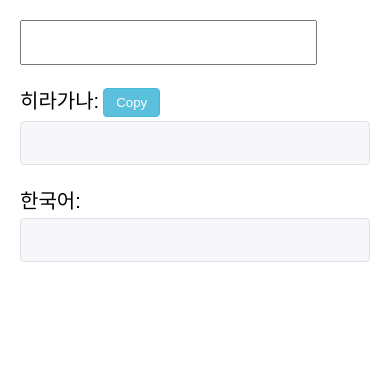
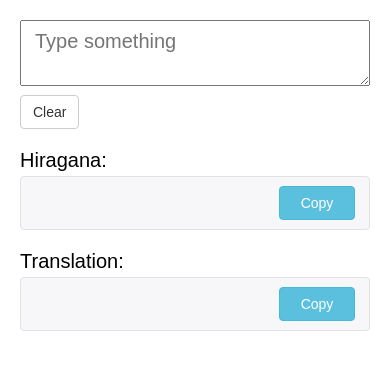
Before and after one commit to njung1292/hangeul-to-hiragana, a React (Create React App) app in the folder src/client/: page / in a window 390 px wide. Shown: the top 370 px of the page. Built offline with nearby package versions, Linux system fonts and the light colour scheme.

Commit message:
More UI changes and some refactoring
- Made styling more mobile-friendly
- Added a "clear input" button
- Moved hangeul conversion helpers to a separate file
- Moved template jsx to a separate file

```diff
--- a/src/client/src/App.css
+++ b/src/client/src/App.css
@@ -3,48 +3,80 @@ body {
   margin: 20px;
 }
 
-input {
+textarea {
   padding: 9px 14px;
+  width: 100%;
   font: 20px sans-serif;
+  -webkit-box-sizing: border-box;
+  -moz-box-sizing: border-box;
+  box-sizing: border-box;
+}
+
+.wrapper {
+  max-width: 600px;
 }
 
 .section {
   margin-top: 20px;
 }
 
-.copyButton {
+.output {
+  margin-top: 4px;
+  border: 1px solid #e1e1e8;
+  border-radius: 4px;
+  padding: 9px 14px;
+  min-height: 34px;
+  background-color: #f7f7f9;
+}
+
+.readonly {
+  display: none;
+}
+
+button {
+  cursor: pointer;
   display: inline-block;
   vertical-align: middle;
-  color: #ffffff;
+  text-align: center;
   font-weight: 400;
-  background-color: #5bc0de;
-  border: 1px solid #46b8da;
+  font-size: 14px;
+  line-height: 1.42857143;
+  border: 1px solid transparent;
   border-radius: 4px;
   padding: 6px 12px;
-  margin-left: 4px;
 }
 
-.copyButton:hover {
+.clear-btn {
+  color: #333;
+  background-color: #fff;
+  border-color: #ccc;
+  margin-top: 4px;
+}
+
+.clear-btn:hover {
+  background-color: #e6e6e6;
+  border-color: #adadad;
+}
+
+.copy-btn {
+  float: right;
+  color: #ffffff;
+  background-color: #5bc0de;
+  border-color: #46b8da;
+  width: 76px;
+}
+
+.copy-btn:hover {
   background-color: #31b0d5;
   border-color: #269abc;
 }
 
-.copyButton[disabled] {
+.copy-btn[disabled] {
   cursor: not-allowed;
   opacity: 0.65;
 }
 
-.copyButton[disabled]:hover{
+.copy-btn[disabled]:hover{
   background-color: #5bc0de;
   border-color: #46b8da;
 }
-
-.copyableText {
-  margin-top: 4px;
-  background-color: #f7f7f9;
-  border: 1px solid #e1e1e8;
-  border-radius: 4px;
-  padding: 9px 14px;
-  min-height: 24px;
-  width: auto;
-}
--- a/src/client/src/App.js
+++ b/src/client/src/App.js
@@ -1,141 +1,104 @@
 import React from 'react';
 import _ from 'lodash';
-import './App.css';
-import hangeulToHiraganaMap from './hiraganaMaps/hangeulToHiraganaMap';
+import hangeulConverter from './hangeulConverter';
+import AppTemplate from './AppTemplate';
 
 class App extends React.Component {
   constructor(props) {
     super(props);
     this.state = {
-      textCopied: false,
+      hiraganaCopied: false,
+      translationCopied: false,
       hiraganaOutput: '',
       translation: '',
       prevHiragana: '',
     };
+
+    // Event handlers
+    this.handleClear = this.handleClear.bind(this);
+    this.handleInputChange = this.handleInputChange.bind(this);
+    this.handleOnCopyHiragana = this.handleOnCopyHiragana.bind(this);
+    this.handleOnCopyTranslation = this.handleOnCopyTranslation.bind(this);
+
+    // DOM Refs
+    this.textareaRef = React.createRef();
   }
 
-  handleKeyUp(e) {
+  handleInputChange(e) {
     e.persist();
-
-    if (!this.debouncedHandleKeyUp) {
-      this.debouncedHandleKeyUp = _.debounce(() => {
     if (!e.target.value) {
-          this.setState(prevState => ({
-            textCopied: false,
-            hiraganaOutput: '',
-            translation: '',
-            prevHiragana: '',
-          }));
+      this._resetState();
       return;
     }
 
-        let hiragana = convertHangeulToHiragana(e.target.value);
+    if (!this.debouncedFetchTranslation) {
+      this.debouncedFetchTranslation = _.debounce(() => {
+        const hiragana = hangeulConverter.convertHangeulToHiragana(e.target.value);
+
         if (hiragana === this.state.prevHiragana) {
+          console.warn('not requesting');
           return;
         }
 
-        this.setState(prevState => ({
-          textCopied: false,
+        this.setState({
+          hiraganaCopied: false,
+          translationCopied: false,
           hiraganaOutput: hiragana,
-          translation: prevState.translation,
-          prevHiragana: prevState.hiraganaOutput
-        }));
+          prevHiragana: hiragana
+        });
 
-        fetchTranslation(hiragana)
+        this._fetchTranslation(hiragana)
           .then(data => {
-            this.setState(prevState => ({
-              textCopied: false,
-              hiraganaOutput: hiragana,
-              translation: data.message.result.translatedText,
-              prevHiragana: hiragana,
-            }));
+            this.setState({
+              translation: data.message.result.translatedText
+            });
           });
       }, 500);
     }
 
-    this.debouncedHandleKeyUp();
+    this.debouncedFetchTranslation();
   }
 
-  handleOnCopyClick(e) {
+  handleClear() {
+    this._resetState();
+    this.textareaRef.current.value = '';
+  }
+
+  handleOnCopyHiragana() {
     navigator.clipboard.writeText(this.state.hiraganaOutput)
       .then(() => {
-        let newState = _.cloneDeep(this.state);
-        newState.textCopied = true;
-        this.setState(newState);
-        console.warn('copied');
+        this.setState({
+          hiraganaCopied: true,
+          translationCopied: false
+        });
+      });
+  }
+
+  handleOnCopyTranslation() {
+    navigator.clipboard.writeText(this.state.translation)
+      .then(() => {
+        this.setState({
+          hiraganaCopied: false,
+          translationCopied: true
+        });
       });
   }
 
   render() {
-    return (<div className="wrapper">
-      <input type="text"
-        onKeyUp={(e) => this.handleKeyUp(e)}
-      />
-      <div className="section">히라가나:
-        <button className="copyButton"
-          disabled={this.state.textCopied}
-          onClick={(e) => this.handleOnCopyClick(e)}>
-          {this.state.textCopied ? 'Copied!' : 'Copy'}
-        </button>
-        <div className="copyableText">{this.state.hiraganaOutput}</div>
-      </div>
-      <div className="section">한국어:
-        <div className="copyableText">{this.state.translation}</div>
-      </div>
-      </div>
-    );
-  }
+    return AppTemplate.call(this);
   }
 
-function convertHangeulToHiragana(hangeul) {
-  let result = '';
-
-  _.forEach(hangeul, c => {
-    let hiraganaAttempt = hangeulToHiraganaMap[c];
-
-    if (!hiraganaAttempt) {
-      const characters = separateHangeul(c);
-      if (characters.tailString && hangeulToHiraganaMap[characters.tailString] &&
-        hangeulToHiraganaMap[characters.tailSeparated]) {
-        hiraganaAttempt = hangeulToHiraganaMap[characters.tailSeparated] + hangeulToHiraganaMap[characters.tailString];
-      }
+  _resetState() {
+    this.setState({
+      hiraganaCopied: false,
+      translationCopied: false,
+      hiraganaOutput: '',
+      prevHiragana: '',
+      translation: '',
+    });
   }
 
-    result += hiraganaAttempt ? hiraganaAttempt : c;
-  });
-
-  return result;
-}
-
-// the following characters are in the correct (i.e. Unicode) order
-const initials = "ㄱㄲㄴㄷㄸㄹㅁㅂㅃㅅㅆㅇㅈㅉㅊㅋㅌㅍㅎ"; // list of initials
-const vowels = "ᅡᅢᅣᅤᅥᅦᅧᅨᅩᅪᅫᅬᅭᅮᅯᅰᅱᅲᅳᅴᅵ"; // list of vowels
-const finals = "ᆨᆩᆪᆫᆬᆭᆮᆯᆰᆱᆲᆳᆴᆵᆶᆷᆸᆹᆺᆻᆼᆽᆾᆿᇀᇁᇂ"; // list of tail characters
-const hangulUnicodeStartValue = 44032;
-
-// https://stackoverflow.com/questions/40941528/get-last-character-of-korean-word-in-java
-function separateHangeul(character) {
-  const characterValue = character.codePointAt(0); // Unicode value
-  if (characterValue < hangulUnicodeStartValue) {
-    return character; // for instance for 32 (space)
-  }
-
-  const tailIndex = _.round((characterValue - hangulUnicodeStartValue) % 28) - 1;
-  const vowelIndex = _.round(((characterValue - hangulUnicodeStartValue - tailIndex) % 588) / 28);
-  const initialIndex = (characterValue - hangulUnicodeStartValue) / 588;
-  const leadString = initials.substring(initialIndex, initialIndex + 1);
-  const vowelString = vowels.substring(vowelIndex, vowelIndex + 1);
-  const tailString = tailIndex === -1 ? "" : finals.substring(tailIndex, tailIndex + 1); // may be -1 when there is no tail character
-  return {
-    tailSeparated: String.fromCharCode(characterValue - tailIndex - 1),
-    leadString,
-    vowelString,
-    tailString
-  };
-}
-
-function fetchTranslation(hiragana) {
-  console.warn(`requesting: ${hiragana}`);
+  _fetchTranslation(hiragana) {
     const requestOptions = {
       method: 'POST',
       headers: {
@@ -149,5 +112,6 @@ function fetchTranslation(hiragana) {
     return fetch("/translate", requestOptions)
       .then(response => response.json());
   }
+}
 
 export default App;
--- /dev/null
+++ b/src/client/src/AppTemplate.js
@@ -0,0 +1,39 @@
+import React from 'react';
+import './App.css';
+
+function AppTemplate() {
+  return (
+    <div className="wrapper">
+      <textarea type="text"
+        maxLength="5000"
+        placeholder="Type something"
+        ref={this.textareaRef}
+        onChange={this.handleInputChange}/>
+      <button className="clear-btn" onClick={this.handleClear}>Clear</button>
+      <div className="section">
+        Hiragana:
+        <div className="output">
+          <button className="copy-btn"
+            disabled={this.state.hiraganaCopied}
+            onClick={this.handleOnCopyHiragana}>
+            {this.state.hiraganaCopied ? 'Copied!' : 'Copy'}
+          </button>
+          {this.state.hiraganaOutput}
+        </div>
+      </div>
+      <div className="section">
+        Translation:
+        <div className="output">
+          <button className="copy-btn"
+            disabled={this.state.translationCopied}
+            onClick={this.handleOnCopyTranslation}>
+            {this.state.translationCopied ? 'Copied!' : 'Copy'}
+          </button>
+          {this.state.translation}
+        </div>
+      </div>
+    </div>
+  );
+}
+
+export default AppTemplate;
--- /dev/null
+++ b/src/client/src/hangeulConverter.js
@@ -0,0 +1,73 @@
+import _ from 'lodash';
+import hangeulToHiraganaMap from './hiraganaMaps/hangeulToHiraganaMap';
+
+// the following characters are in the correct (i.e. Unicode) order
+const TAIL_CHARS = "ᆨᆩᆪᆫᆬᆭᆮᆯᆰᆱᆲᆳᆴᆵᆶᆷᆸᆹᆺᆻᆼᆽᆾᆿᇀᇁᇂ"; // list of tail characters
+const HANGEUL_UNICODE_START_VAL = 44032;
+const HANGEUL_UNICODE_END_VAL = 55171;
+
+function convertHangeulToHiragana(inputText) {
+  let result = [];
+
+  _.forEach(inputText, c => {
+    if (isHangeul(c)) {
+      let hiraganaAttempt = hangeulToHiraganaMap[c];
+
+      if (!hiraganaAttempt) {
+        const characters = separateTail(c);
+
+        if (characters.tailString &&
+          hangeulToHiraganaMap[characters.tailString] &&
+          hangeulToHiraganaMap[characters.tailSeparated]) {
+          hiraganaAttempt = hangeulToHiraganaMap[characters.tailSeparated] +
+            hangeulToHiraganaMap[characters.tailString];
+        }
+      }
+
+      result.push(hiraganaAttempt ? hiraganaAttempt : c);
+    } else {
+      const punctuationAttempt = convertPunctuation(c);
+      result.push(punctuationAttempt ? punctuationAttempt : c);
+    }
+  });
+
+  return result.join('');
+}
+
+function convertPunctuation(char) {
+  switch(char) {
+    case '-':
+      return 'ー';
+    case '.':
+      return '。';
+    case ',':
+      return '、';
+    default:
+      return null;
+  }
+}
+
+// https://stackoverflow.com/questions/40941528/get-last-character-of-korean-word-in-java
+function separateTail(char) {
+  const charValue = char.codePointAt(0); // Unicode value
+
+  const tailIndex =
+    ((charValue - HANGEUL_UNICODE_START_VAL) % (TAIL_CHARS.length + 1)) - 1;
+  const tailString =
+    tailIndex === -1 ? '' : TAIL_CHARS.substring(tailIndex, tailIndex + 1);
+
+  return {
+    tailSeparated: String.fromCharCode(charValue - tailIndex - 1),
+    tailString
+  };
+}
+
+function isHangeul(char) {
+  return _.inRange(char.codePointAt(0),
+    HANGEUL_UNICODE_START_VAL,
+    HANGEUL_UNICODE_END_VAL + 1);
+}
+
+export default {
+  convertHangeulToHiragana
+};
```
Lines whose indentation alone changed are shown as unchanged.
